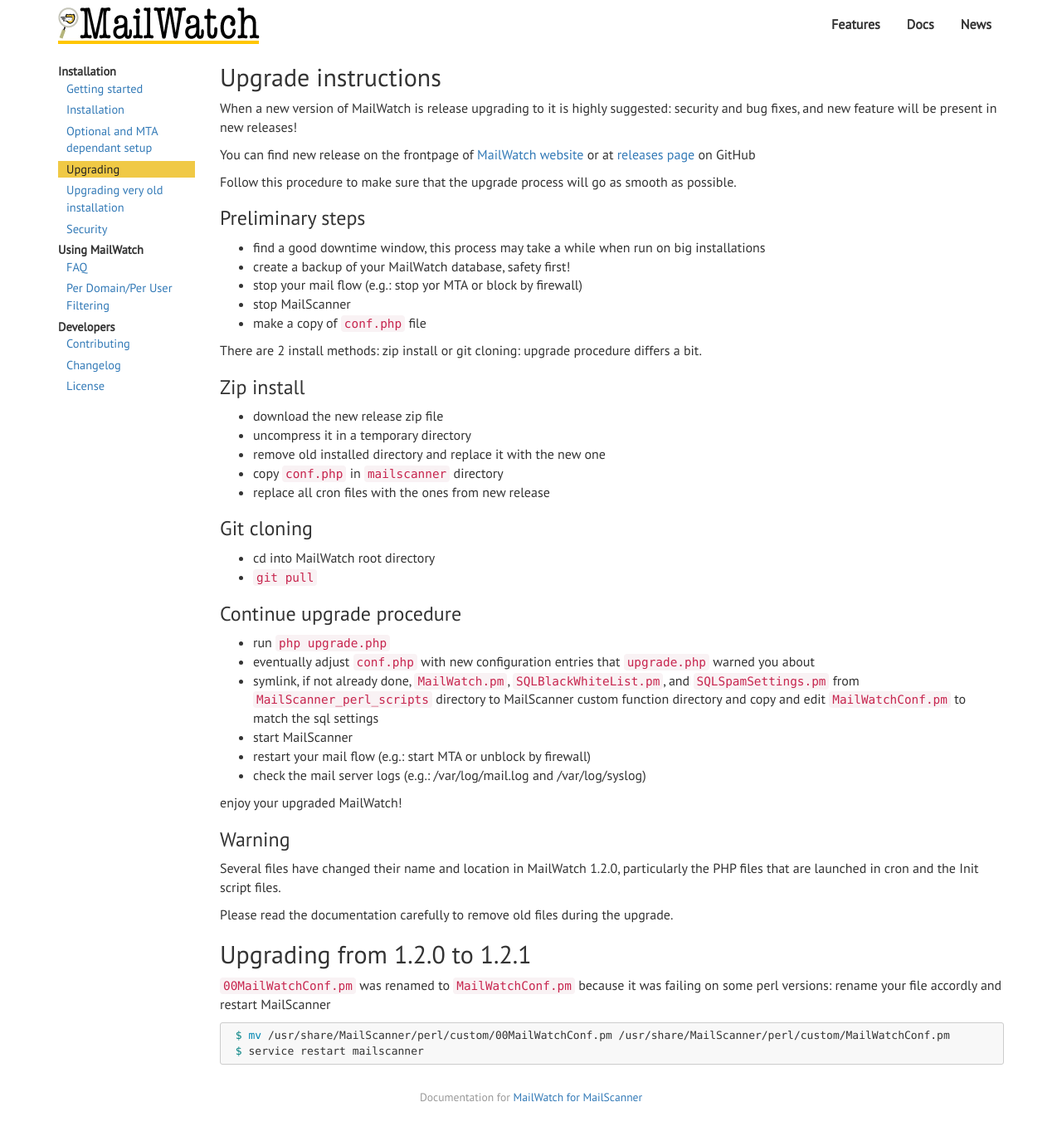
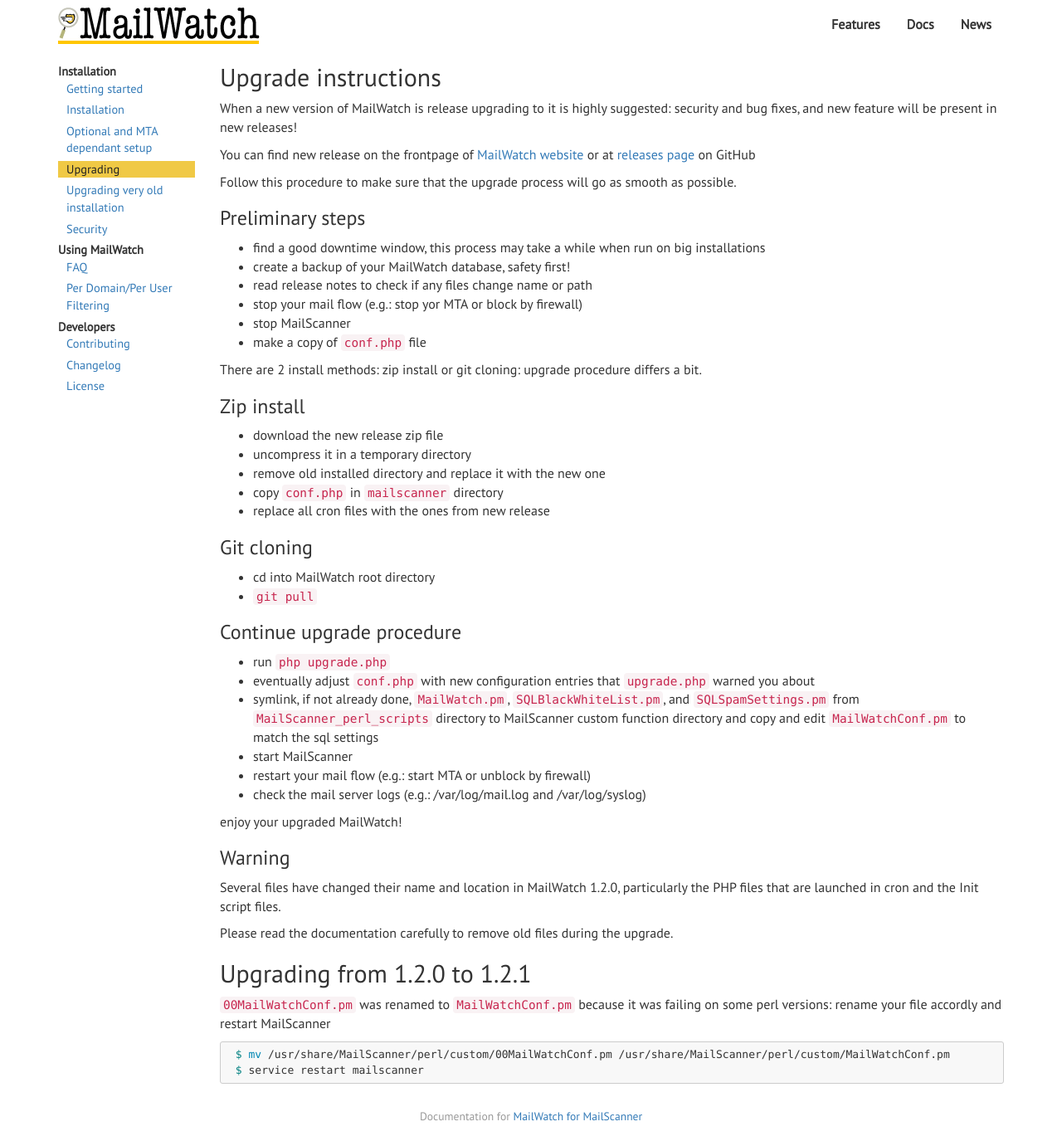
Before and after one commit to mailwatch/mailwatch-docs, a Jekyll site: the page built from _posts/2017-03-23-upgrading.md, in a window 1280 px wide. Shown: the whole page at 83% size. Built offline with Jekyll 4.4.1, drawn with Linux system fonts in a browser that asks for light colours; nearby versions of some CDN libraries; before the commit the page ends 1353 px from its top, so only the background shows below that.

Commit message:
add a rtfm for release note

```diff
--- a/_posts/2017-03-23-upgrading.md
+++ b/_posts/2017-03-23-upgrading.md
@@ -17,6 +17,7 @@ Follow this procedure to make sure that the upgrade process will go as smooth as
 ### Preliminary steps
 * find a good downtime window, this process may take a while when run on big installations
 * create a backup of your MailWatch database, safety first!
+* read release notes to check if any files change name or path
 * stop your mail flow (e.g.: stop yor MTA or block by firewall)
 * stop MailScanner
 * make a copy of `conf.php` file
```
